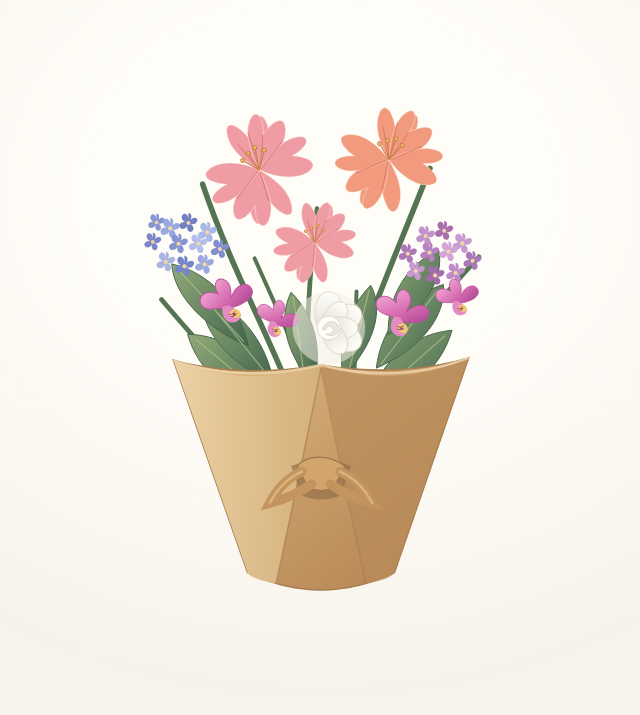
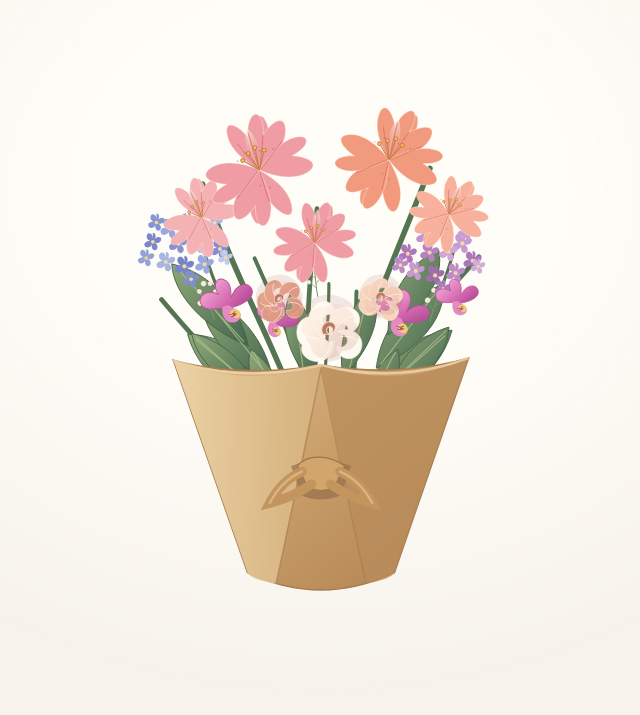
Before and after one commit to bissanrajab/flower-bouquet, a plain HTML site: page index.html in a window 1280 px wide. Shown: the part 203-918 px from the top of the page, without its empty margins (319-959 px from the left). Drawn offline with Linux system fonts and the light colour scheme.

Commit message:
Add fuller realistic flower bouquet
Co-authored-by: Copilot <223556219+Copilot@users.noreply.github.com>

```diff
--- a/index.html
+++ b/index.html
@@ -4,7 +4,7 @@
     <meta charset="utf-8">
     <meta name="viewport" content="width=device-width, initial-scale=1">
     <meta name="theme-color" content="#f7f3eb">
-    <meta name="description" content="A colorful bouquet of lilies, hydrangeas, orchids, and a white rose, illustrated in SVG.">
+    <meta name="description" content="A lush, hand-tied bouquet of garden roses, lilies, hydrangeas, and orchids, illustrated in detailed SVG.">
     <title>A little bouquet</title>
     <style>
       :root {
@@ -79,11 +79,11 @@
     <main>
       <p class="eyebrow">Gathered with love</p>
       <h1>A little bouquet</h1>
-      <p class="subtitle">Lilies, hydrangeas &amp; a rose, wrapped just for you.</p>
+      <p class="subtitle">Garden roses, open lilies &amp; clouds of hydrangea.</p>
 
       <svg class="artwork" viewBox="0 0 760 800" role="img" aria-labelledby="bouquet-title bouquet-description" xmlns="http://www.w3.org/2000/svg">
         <title id="bouquet-title">A colorful hand-tied flower bouquet</title>
-        <desc id="bouquet-description">Pink and coral lilies, blue and violet hydrangeas, magenta orchids, a white rose, green leaves and stems, gathered in a warm kraft-paper wrap.</desc>
+        <desc id="bouquet-description">A lush hand-tied arrangement of blush and coral lilies, layered cream and peach garden roses, blue and violet hydrangeas, pink orchids, soft greenery and delicate filler flowers in a warm kraft-paper wrap.</desc>
         <defs>
           <linearGradient id="paper" x1="0" y1="0" x2="1" y2="1">
             <stop offset="0" stop-color="#dfbd87"/>
@@ -103,9 +103,14 @@
             <stop stop-color="#90a978"/>
             <stop offset="1" stop-color="#42654d"/>
           </linearGradient>
-          <linearGradient id="rose-petal" x1="0" y1="0" x2="0" y2="1">
-            <stop stop-color="#fffefa"/>
-            <stop offset="1" stop-color="#dedbd0"/>
+          <linearGradient id="rose-blush" x1="0" y1="0" x2=".8" y2="1">
+            <stop stop-color="#ffe2d2"/>
+            <stop offset=".58" stop-color="#eaa58f"/>
+            <stop offset="1" stop-color="#b96c67"/>
+          </linearGradient>
+          <linearGradient id="lily-center" x1="0" y1="0" x2="0" y2="1">
+            <stop stop-color="#fff6e8" stop-opacity=".85"/>
+            <stop offset="1" stop-color="#d97d75" stop-opacity=".45"/>
           </linearGradient>
           <symbol id="hydrangea-floret" viewBox="-12 -12 24 24">
             <path d="M0-10C3-10 4-6 2-3 6-7 10-5 9-2 8 1 5 2 2 1 6 3 6 8 3 9 0 10-2 6-1 3-3 7-8 7-9 4-10 1-7-1-3-1-7-2-8-7-5-9-2-10 0-7 0-4Z" fill="currentColor"/>
@@ -120,8 +125,15 @@
               <path d="M0 0C-17-7-46-18-55-39-63-57-47-60-29-39-33-66-25-78-11-64 4-48 4-19 0 0Z" transform="rotate(240)"/>
               <path d="M0 0C-17-7-46-18-55-39-63-57-47-60-29-39-33-66-25-78-11-64 4-48 4-19 0 0Z" transform="rotate(300)"/>
             </g>
+            <path d="M0-5C-9-24-11-42 0-60 11-42 9-24 0-5Z" fill="url(#lily-center)" opacity=".72"/>
             <g fill="none" stroke="#d56d69" stroke-linecap="round" stroke-width="1.2" opacity=".8">
               <path d="M0-4 0-53M2-3 18-43M3-1 40-28M0 3 0 44M-3 1-40 28M-2-3-18-43"/>
+            </g>
+            <g fill="#b85c58" opacity=".62">
+              <circle cx="-8" cy="-23" r="1.2"/><circle cx="-13" cy="-28" r=".9"/>
+              <circle cx="8" cy="-25" r="1.1"/><circle cx="15" cy="-34" r=".9"/>
+              <circle cx="26" cy="-22" r="1.1"/><circle cx="-25" cy="-20" r="1"/>
+              <circle cx="-5" cy="21" r="1"/><circle cx="7" cy="27" r="1.1"/>
             </g>
             <g stroke="#c98142" stroke-width="1.5">
               <path d="M0 0-8-26M0 0 3-31M0 0 14-24M0 0-18-19" fill="none"/>
@@ -129,6 +141,35 @@
               <circle cx="3" cy="-31" r="2.5" fill="#f6c96f"/>
               <circle cx="14" cy="-24" r="2.5" fill="#f6c96f"/>
               <circle cx="-18" cy="-19" r="2.5" fill="#f6c96f"/>
+            </g>
+          </g>
+          <g id="rose-bloom">
+            <circle r="39" fill="#8f5446" opacity=".12"/>
+            <g fill="currentColor" stroke="#fff8ef" stroke-opacity=".68" stroke-width="1.1">
+              <path d="M-2 17C-24 31-43 15-37-4-33-17-17-21-9-8-22-3-18 12-7 12Z"/>
+              <path d="M-7 11C-27 4-27-19-11-29 1-36 13-27 9-13 1-20-10-13-5-4Z"/>
+              <path d="M2 9C-5-11 13-29 30-19 43-11 37 8 22 9 25-2 13-8 7-1Z"/>
+              <path d="M9 5C29 1 43 18 32 33 23 45 4 38 6 23 16 28 24 18 17 11Z"/>
+              <path d="M3 16C3 36-18 44-31 31-41 21-31 5-18 8-22 19-11 25-4 18Z"/>
+            </g>
+            <path d="M-31 1C-35-15-16-29-1-24 13-34 34-18 30-3 43 12 27 33 12 29-1 43-25 34-24 19Z" fill="url(#rose-blush)" opacity=".2"/>
+            <g fill="none" stroke="#fff9f0" stroke-linecap="round" stroke-width="1.4" opacity=".68">
+              <path d="M-6 10C-20 12-29 6-33 0M-3 4C-9-8-8-18-3-25M7 3C17-7 26-11 34-10M12 12C25 12 31 18 33 25M0 17C-2 27-9 33-17 35"/>
+            </g>
+            <path d="M-8 6C-11-2-3-10 4-6 10-3 8 5 2 6 7 0 1-3-2 0-5 3-2 7 1 8Z" fill="#b97962" stroke="#f8d7c3" stroke-width="1.2"/>
+          </g>
+          <g id="filler-spray" fill="none" stroke="#78916a" stroke-linecap="round">
+            <path d="M0 0C-2-19 2-38 0-58" stroke-width="2"/>
+            <path d="M0-17-13-30M1-27 14-40M0-37-10-49M1-45 10-55" stroke-width="1.3"/>
+            <g fill="#fff9ed" stroke="#d9cdb6" stroke-width=".7">
+              <circle cx="-14" cy="-31" r="4"/><circle cx="-10" cy="-49" r="3.5"/>
+              <circle cx="15" cy="-41" r="4"/><circle cx="10" cy="-56" r="3.5"/>
+              <circle cy="-59" r="4"/>
+            </g>
+            <g fill="#e7c77f" stroke="none">
+              <circle cx="-14" cy="-31" r="1.2"/><circle cx="-10" cy="-49" r="1"/>
+              <circle cx="15" cy="-41" r="1.2"/><circle cx="10" cy="-56" r="1"/>
+              <circle cy="-59" r="1.2"/>
             </g>
           </g>
           <g id="orchid-bloom">
@@ -149,6 +190,9 @@
           <path d="M362 615C340 521 255 447 178 354" stroke-width="6"/>
           <path d="M383 615C393 505 340 402 296 302" stroke-width="5"/>
           <path d="M400 615C427 509 422 421 425 344" stroke-width="5"/>
+          <path d="M369 615C329 485 243 363 225 263" stroke-width="4"/>
+          <path d="M395 615C448 490 528 377 548 292" stroke-width="4"/>
+          <path d="M378 615C379 500 390 410 390 334" stroke-width="4"/>
         </g>
         <g fill="url(#leaf)" stroke="#46634a" stroke-width="1.2">
           <path d="M329 496C268 485 224 445 211 398 257 399 307 426 329 496Z"/>
@@ -161,9 +205,20 @@
           <path d="M408 452C448 411 460 367 443 336 415 364 400 408 408 452Z"/>
           <path d="M353 541C306 522 281 491 280 462 316 470 346 500 353 541Z"/>
           <path d="M415 541C461 521 485 490 484 461 449 469 421 499 415 541Z"/>
+          <path d="M303 475C255 464 223 431 216 397 252 405 286 431 303 475Z"/>
+          <path d="M466 473C513 457 541 422 542 389 507 399 476 428 466 473Z"/>
+          <path d="M342 514C300 486 282 447 291 417 321 440 343 476 342 514Z"/>
+          <path d="M426 514C468 486 486 447 477 417 447 440 425 476 426 514Z"/>
         </g>
         <g fill="none" stroke="#b0bd8e" stroke-linecap="round" stroke-width="1.5" opacity=".8">
           <path d="M323 489 222 405M314 452 238 358M282 407 200 317M441 485 537 400M456 436 527 343M359 454 345 351M415 446 441 342"/>
+          <path d="M298 469 222 402M461 467 538 394M339 507 295 421M429 507 474 421"/>
+        </g>
+
+        <g aria-hidden="true">
+          <g transform="translate(245 379) rotate(-17) scale(.8)"><use href="#filler-spray"/></g>
+          <g transform="translate(518 382) rotate(18) scale(.8)"><use href="#filler-spray"/></g>
+          <g transform="translate(376 350) rotate(-8) scale(.62)"><use href="#filler-spray"/></g>
         </g>
 
         <!-- Hydrangea clusters, built from small inline SVG florets. -->
@@ -180,6 +235,10 @@
             <use href="#hydrangea-floret" x="-23" y="-24" width="31" height="31" style="color:#8794d2"/>
             <use href="#hydrangea-floret" x="2" y="-24" width="31" height="31" style="color:#b4bee8"/>
             <use href="#hydrangea-floret" x="-49" y="-49" width="27" height="27" style="color:#8795d1"/>
+            <use href="#hydrangea-floret" x="-62" y="-4" width="27" height="27" style="color:#96a1d9"/>
+            <use href="#hydrangea-floret" x="25" y="-49" width="27" height="27" style="color:#a7b3e4"/>
+            <use href="#hydrangea-floret" x="-5" y="23" width="27" height="27" style="color:#818fcf"/>
+            <use href="#hydrangea-floret" x="40" y="-3" width="24" height="24" style="color:#c0c8eb"/>
           </g>
           <g transform="translate(526 302)">
             <use href="#hydrangea-floret" x="-51" y="-21" width="30" height="30" style="color:#ad77b8"/>
@@ -192,21 +251,31 @@
             <use href="#hydrangea-floret" x="-41" y="1" width="30" height="30" style="color:#c89ad1"/>
             <use href="#hydrangea-floret" x="-24" y="-23" width="31" height="31" style="color:#b781c2"/>
             <use href="#hydrangea-floret" x="0" y="-24" width="31" height="31" style="color:#d1a5d6"/>
+            <use href="#hydrangea-floret" x="-59" y="-5" width="27" height="27" style="color:#bb8ac8"/>
+            <use href="#hydrangea-floret" x="24" y="-48" width="27" height="27" style="color:#c99ed2"/>
+            <use href="#hydrangea-floret" x="-5" y="25" width="27" height="27" style="color:#ad7dbb"/>
+            <use href="#hydrangea-floret" x="41" y="-2" width="24" height="24" style="color:#d2acd9"/>
           </g>
         </g>
 
-        <!-- Three open lilies. -->
+        <!-- Open lilies at different angles and stages of bloom. -->
+        <g transform="translate(229 250) rotate(-24) scale(.67)" style="color:#f5b2b5">
+          <use href="#lily"/>
+        </g>
         <g transform="translate(302 190) rotate(-17) scale(.93)" style="color:#ef9ca5">
           <use href="#lily"/>
         </g>
         <g transform="translate(466 177) rotate(13) scale(.9)" style="color:#f29a7d">
           <use href="#lily"/>
         </g>
+        <g transform="translate(542 246) rotate(22) scale(.66)" style="color:#f7b19c">
+          <use href="#lily"/>
+        </g>
         <g transform="translate(372 282) rotate(5) scale(.7)" style="color:#ef9ca5">
           <use href="#lily"/>
         </g>
 
-        <!-- Sprays of orchids and the soft white rose. -->
+        <!-- Sprays of orchids and layered garden roses. -->
         <g transform="translate(264 365) rotate(-19) scale(.77)">
           <use href="#orchid-bloom"/>
         </g>
@@ -219,18 +288,14 @@
         <g transform="translate(554 359) rotate(-12) scale(.62)">
           <use href="#orchid-bloom"/>
         </g>
-        <g transform="translate(390 390)">
-          <circle r="46" fill="#f2eee3" opacity=".55"/>
-          <g fill="url(#rose-petal)" stroke="#d9d4c8" stroke-width="1">
-            <ellipse cy="-19" rx="18" ry="27"/>
-            <ellipse cy="-19" rx="18" ry="27" transform="rotate(60)"/>
-            <ellipse cy="-19" rx="18" ry="27" transform="rotate(120)"/>
-            <ellipse cy="-15" rx="14" ry="22" transform="rotate(30)"/>
-            <ellipse cy="-15" rx="14" ry="22" transform="rotate(90)"/>
-            <ellipse cy="-15" rx="14" ry="22" transform="rotate(150)"/>
-            <circle r="15" fill="#fffdf7"/>
-          </g>
-          <path d="M-8 2C-5-10 9-11 12-2 15 7 4 13-3 8 4 8 7 4 5 0 2-4-3-2-4 2Z" fill="#ece8dc" stroke="#d2cdbf" stroke-width="1"/>
+        <g transform="translate(327 352) rotate(-14) scale(.76)" style="color:#df9a83">
+          <use href="#rose-bloom"/>
+        </g>
+        <g transform="translate(456 350) rotate(12) scale(.72)" style="color:#f6d5bd">
+          <use href="#rose-bloom"/>
+        </g>
+        <g transform="translate(390 390) rotate(-8) scale(1.08)" style="color:#fffaf0">
+          <use href="#rose-bloom"/>
         </g>
 
         <!-- Kraft paper gathers around the stems. -->
```
